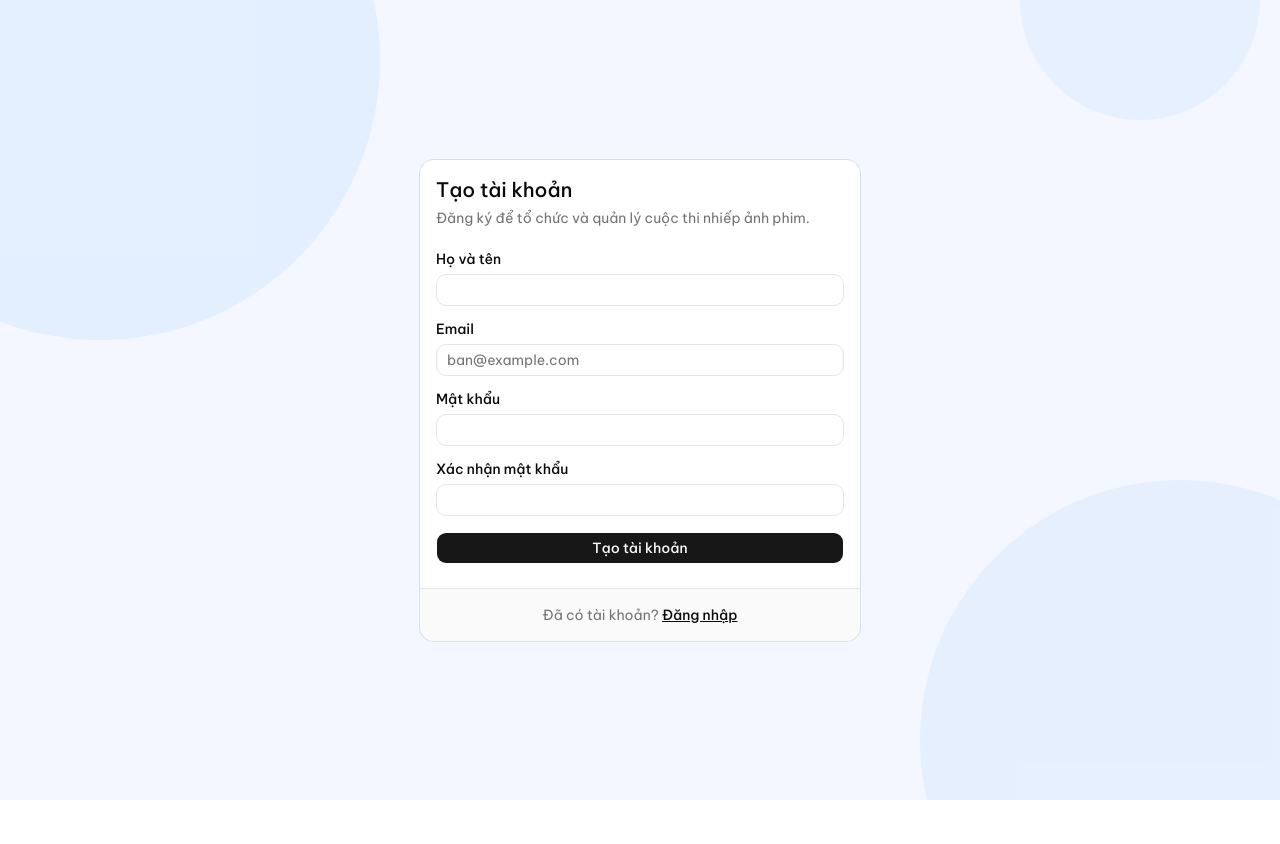
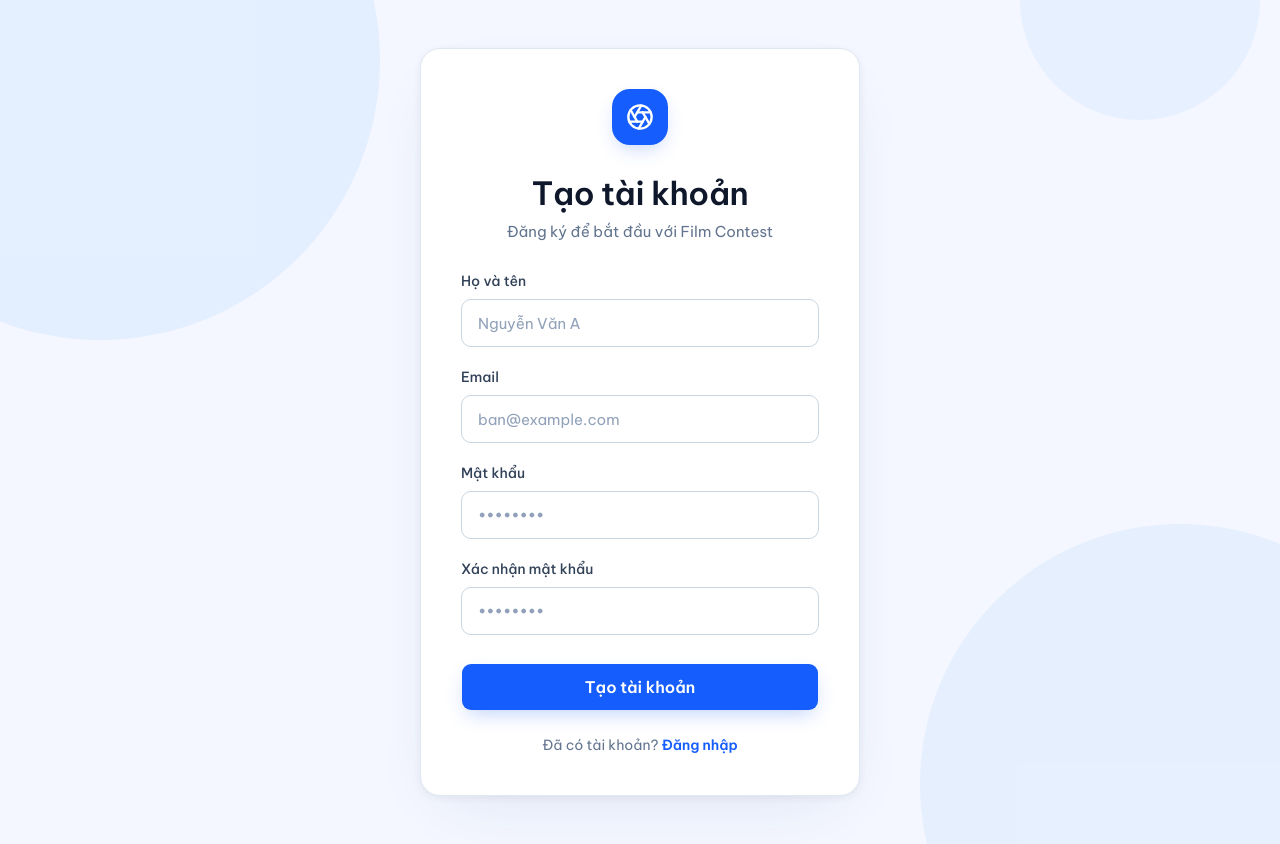
Before and after one commit to hnamhocit/cnpm_110, a Next.js app in the folder apps/web/: page /register in a window 1280 px wide. Before the commit the page ends 800 px from the top, so only its background shows below. Built offline with nearby package versions, Linux system fonts and the light colour scheme; no server answers.

Commit message:
feat(auth): update register form UI to match figma design

```diff
--- a/apps/web/src/components/auth/register-form.tsx
+++ b/apps/web/src/components/auth/register-form.tsx
@@ -1,70 +1,60 @@
 "use client";
 
+import { Aperture } from "lucide-react";
 import Link from "next/link";
 import { useRouter } from "next/navigation";
 import { type FormEvent, useState } from "react";
 
 import { AuthField } from "@/components/auth/auth-field";
 import { Button } from "@/components/ui/button";
-import {
-  Card,
-  CardContent,
-  CardDescription,
-  CardFooter,
-  CardHeader,
-  CardTitle,
-} from "@/components/ui/card";
-import { http } from "@/lib/http"; // Import Axios client
+import { Card } from "@/components/ui/card";
+import { http } from "@/lib/http";
+
+const fieldLabelClassName = "text-sm font-medium text-slate-700";
+
+const fieldInputClassName =
+  "h-12 rounded-[10px] border-slate-300 bg-white px-4 text-[15px] leading-[22px] text-slate-900 placeholder:text-slate-400 focus-visible:border-blue-500 focus-visible:ring-blue-500/20 md:text-[15px]";
 
 const MIN_PASSWORD_LENGTH = 8;
 
 export function RegisterForm() {
   const router = useRouter();
-
   const [fullName, setFullName] = useState("");
   const [email, setEmail] = useState("");
-  // Đã xóa state organization
   const [password, setPassword] = useState("");
   const [confirmPassword, setConfirmPassword] = useState("");
-
   const [error, setError] = useState("");
-  const [isLoading, setIsLoading] = useState(false); // Trạng thái đang gửi API
-
-  function validate() {
-    // Đã xóa điều kiện check organization
-    if (!fullName.trim() || !email.trim()) {
-      return "Vui lòng điền đủ họ tên và email.";
-    }
-    if (password.length < MIN_PASSWORD_LENGTH) {
-      return `Mật khẩu cần ít nhất ${MIN_PASSWORD_LENGTH} ký tự.`;
-    }
-    if (password !== confirmPassword) {
-      return "Mật khẩu xác nhận chưa khớp.";
-    }
-    return "";
-  }
+  const [isLoading, setIsLoading] = useState(false);
 
   async function handleSubmit(event: FormEvent<HTMLFormElement>) {
     event.preventDefault();
-    setError(""); // Xóa lỗi cũ
+    setError("");
 
-    const message = validate();
-    if (message) {
-      setError(message);
+    if (!fullName.trim() || !email.trim() || !password || !confirmPassword) {
+      setError("Vui lòng điền đầy đủ thông tin.");
+      return;
+    }
+
+    if (password.length < MIN_PASSWORD_LENGTH) {
+      setError(`Mật khẩu cần ít nhất ${MIN_PASSWORD_LENGTH} ký tự.`);
+      return;
+    }
+
+    if (password !== confirmPassword) {
+      setError("Mật khẩu xác nhận không khớp.");
       return;
     }
 
     setIsLoading(true);
 
     try {
-      // Backend chỉ nhận fullName, email, password; role do server gán.
       await http.post("/api/v1/auth/register", {
         fullName: fullName.trim(),
         email: email.trim(),
-        password: password,
+        password,
       });
 
-      router.push("/login"); // Chuyển hướng sang trang đăng nhập
+      router.push("/login");
     } catch (err: unknown) {
       console.error(err);
       const apiErr = err as {
@@ -82,70 +72,97 @@ export function RegisterForm() {
   }
 
   return (
-    <Card>
-      <form onSubmit={handleSubmit} noValidate>
-        <CardHeader>
-          <CardTitle className="text-xl">Tạo tài khoản</CardTitle>
-          <CardDescription>
-            Đăng ký để tổ chức và quản lý cuộc thi nhiếp ảnh phim.
-          </CardDescription>
-        </CardHeader>
+    <Card className="w-full gap-0 rounded-[20px] border border-slate-200 bg-white py-0 shadow-[0_2px_8px_0_rgba(15,23,42,0.06),0_24px_64px_-24px_rgba(30,58,138,0.10)] ring-0">
+      <form
+        className="flex flex-col items-center gap-7 p-10"
+        onSubmit={handleSubmit}
+        noValidate
+      >
+        <div className="flex size-14 shrink-0 items-center justify-center rounded-2xl bg-blue-600 text-white shadow-[0_8px_20px_-6px_rgba(37,99,235,0.30)]">
+          <Aperture aria-hidden="true" className="size-7" strokeWidth={2} />
+        </div>
 
-        <CardContent className="flex flex-col gap-4 py-6">
+        <header className="flex w-full flex-col items-center gap-2 text-center">
+          <h1 className="text-[32px] leading-10 font-semibold tracking-[-0.01em] text-slate-900">
+            Tạo tài khoản
+          </h1>
+          <p className="text-[15px] leading-[22px] text-slate-500">
+            Đăng ký để bắt đầu với Film Contest
+          </p>
+        </header>
+
+        <div className="flex w-full flex-col gap-5">
           <AuthField
             id="fullName"
             label="Họ và tên"
+            labelClassName={fieldLabelClassName}
+            className={fieldInputClassName}
+            type="text"
             autoComplete="name"
+            placeholder="Nguyễn Văn A"
             value={fullName}
             onChange={(event) => setFullName(event.target.value)}
           />
           <AuthField
             id="email"
             label="Email"
+            labelClassName={fieldLabelClassName}
+            className={fieldInputClassName}
             type="email"
             autoComplete="email"
             placeholder="ban@example.com"
             value={email}
             onChange={(event) => setEmail(event.target.value)}
           />
-
-          {/* ĐÃ XÓA HOÀN TOÀN Ô "TÊN TỔ CHỨC" Ở ĐÂY */}
-
           <AuthField
             id="password"
             label="Mật khẩu"
+            labelClassName={fieldLabelClassName}
+            className={fieldInputClassName}
             type="password"
             autoComplete="new-password"
+            placeholder="••••••••"
             value={password}
             onChange={(event) => setPassword(event.target.value)}
           />
           <AuthField
             id="confirmPassword"
             label="Xác nhận mật khẩu"
+            labelClassName={fieldLabelClassName}
+            className={fieldInputClassName}
             type="password"
             autoComplete="new-password"
+            placeholder="••••••••"
             value={confirmPassword}
             onChange={(event) => setConfirmPassword(event.target.value)}
           />
 
           {error ? (
-            <p role="alert" className="text-sm text-destructive font-medium">
+            <p role="alert" className="text-sm font-medium text-red-600">
               {error}
             </p>
           ) : null}
+        </div>
 
-          {/* Cập nhật nút bấm để hiển thị trạng thái Loading */}
-          <Button type="submit" className="w-full" disabled={isLoading}>
+        <div className="flex w-full flex-col items-center gap-6">
+          <Button
+            type="submit"
+            disabled={isLoading}
+            className="h-12 w-full rounded-[10px] bg-blue-600 text-base font-semibold text-white shadow-[0_8px_20px_-6px_rgba(37,99,235,0.30)] hover:bg-blue-700 focus-visible:border-blue-500 focus-visible:ring-blue-500/30 disabled:opacity-60"
+          >
             {isLoading ? "Đang tạo tài khoản..." : "Tạo tài khoản"}
           </Button>
-        </CardContent>
 
-        <CardFooter className="justify-center text-sm text-muted-foreground">
-          Đã có tài khoản?&nbsp;
-          <Link href="/login" className="font-medium text-foreground underline">
-            Đăng nhập
-          </Link>
-        </CardFooter>
+          <p className="text-sm leading-5 text-slate-500">
+            Đã có tài khoản?{" "}
+            <Link
+              href="/login"
+              className="font-semibold text-blue-600 transition-colors hover:text-blue-700"
+            >
+              Đăng nhập
+            </Link>
+          </p>
+        </div>
       </form>
     </Card>
   );
```
